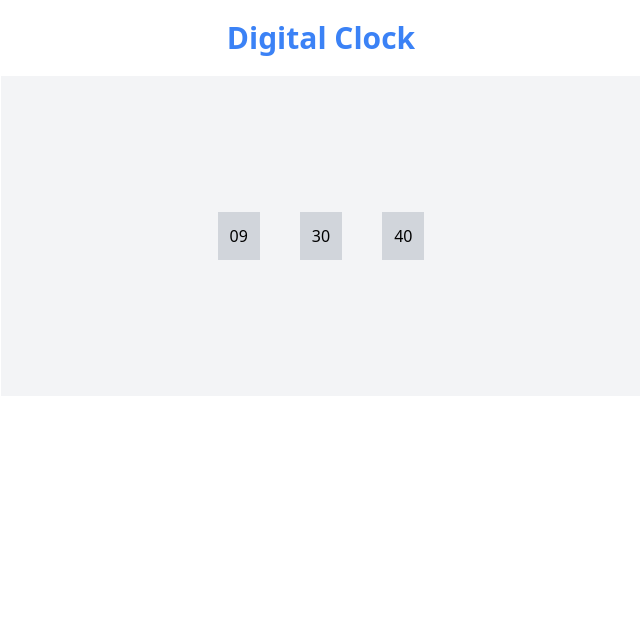
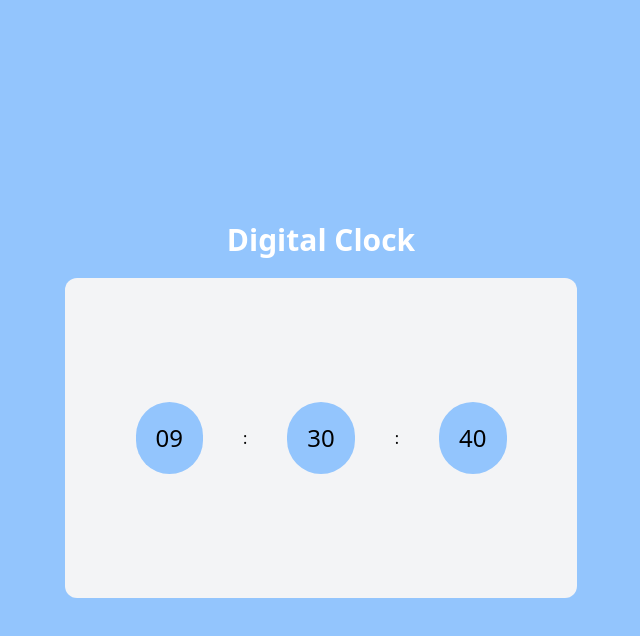
Before and after one commit to amannamdev07/digitalClock, a website: page dev/index.html in a window 1280 px wide. Shown: the whole page, without its empty margins (319-959 px from the left). Drawn offline with Linux system fonts and the light colour scheme.

Commit message:
some changes made

```diff
--- a/dev/index.html
+++ b/dev/index.html
@@ -9,19 +9,16 @@
     <link rel="stylesheet" href="index.css">
 </head>
 
-<body>
+<body class="w-[100%] h-[100vh] flex items-center justify-center flex-col bg-blue-300">
     <!-- Digital Clock -->
-    <h1 class="text-3xl capitalize text-center my-5 font-bold text-blue-500">digital clock</h1>
+    <h1 class="text-3xl capitalize text-center my-5 font-bold text-white">digital clock</h1>
 
-    <div class="container w-[50vw] h-[40vh] mx-auto gap-10 bg-gray-100 flex items-center justify-center">
-        <div id="hrs" class="bg-gray-300 p-3">
-
-        </div>
-        <div id="min" class="bg-gray-300 p-3">
-
-        </div>
-        <div id="sec" class="bg-gray-300 p-3">
-
+    <div class="container w-[40vw] rounded-xl h-[40vh] mx-auto gap-10 bg-gray-100 flex items-center justify-center">
+        <div id="hrs" class="bg-blue-300 p-5 text-2xl rounded-full">
+        </div>:
+        <div id="min" class="bg-blue-300 p-5 text-2xl rounded-full">
+        </div>:
+        <div id="sec" class="bg-blue-300 p-5 text-2xl rounded-full">
         </div>
     </div>
 
```
Also changed, not shown: dev/index.css.
